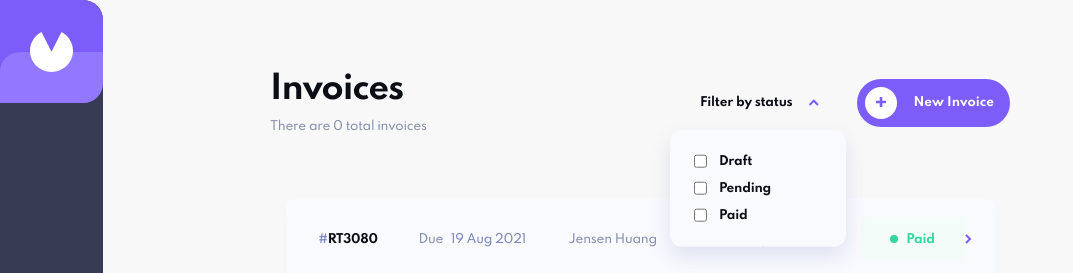
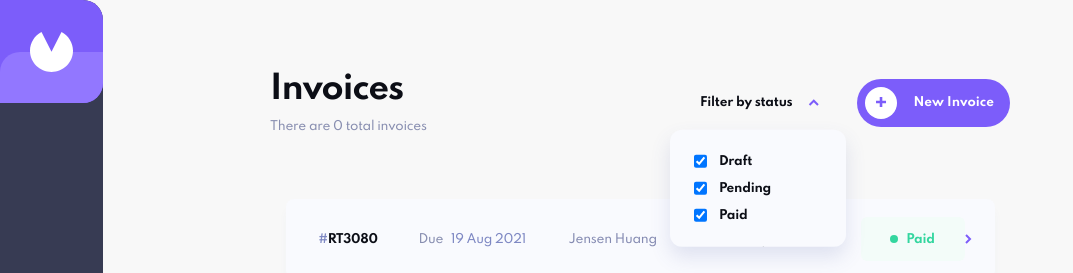
Before and after one commit to Euuphi/invoice-app, a Next.js app: page / in a window 1280 px wide. Both pictures are taken after a click on the button "Filter by status". Shown: the top 273 px of the page, without its empty margins (0-1073 px from the left). Built offline with nearby package versions, Linux system fonts and the light colour scheme.

Commit message:
Toggle filter option states when checkboxes change

```diff
--- a/src/components/sections/InvoiceList/InvoiceList.js
+++ b/src/components/sections/InvoiceList/InvoiceList.js
@@ -1,3 +1,4 @@
+import { useSelector } from "react-redux";
 // Components
 import FlexContainer from "components/layout/FlexContainer";
 import InvoiceItem from "./InvoiceItem";
@@ -10,6 +11,10 @@ const InvoiceList = () => {
 
     // Extract invoice data from json file intro an array of objects
     invoiceData = JSON.parse(JSON.stringify(data));
+
+    const filterOptions = useSelector((state) => state.filterOptions);
+
+    console.log(filterOptions);
 
     return (
         <FlexContainer flexDirection="column" gap="2rem" alignItems="center">
--- a/src/components/ui/FilterOptions/FilterOptions.js
+++ b/src/components/ui/FilterOptions/FilterOptions.js
@@ -16,7 +16,6 @@ const FilterOptions = () => {
         setMenuOpen((prevState) => !prevState);
     };
 
-    // TODO: Add filter functionality for viewing invoices
     return (
         <Container>
             <FilterOptionsButton onClick={clickHandler} menuOpen={menuOpen} />
--- a/src/components/ui/FilterOptions/FilterOptionsDropdown.js
+++ b/src/components/ui/FilterOptions/FilterOptionsDropdown.js
@@ -1,5 +1,11 @@
 import styled from "styled-components";
 import FilterOptionsItem from "./FilterOptionsItem";
+// Redux Actions
+import {
+    FILTER_PAID,
+    FILTER_PENDING,
+    FILTER_DRAFT,
+} from "actions/filterActions";
 
 const Container = styled.div`
     position: absolute;
@@ -25,9 +31,21 @@ const FilterOptionsDropdown = () => {
     return (
         <Container>
             <FilterOptionsList>
-                <FilterOptionsItem id="draft" label="Draft" />
-                <FilterOptionsItem id="pending" label="Pending" />
-                <FilterOptionsItem id="paid" label="Paid" />
+                <FilterOptionsItem
+                    id="draft"
+                    label="Draft"
+                    checkAction={FILTER_DRAFT}
+                />
+                <FilterOptionsItem
+                    id="pending"
+                    label="Pending"
+                    checkAction={FILTER_PENDING}
+                />
+                <FilterOptionsItem
+                    id="paid"
+                    label="Paid"
+                    checkAction={FILTER_PAID}
+                />
             </FilterOptionsList>
         </Container>
     );
--- a/src/components/ui/FilterOptions/FilterOptionsItem.js
+++ b/src/components/ui/FilterOptions/FilterOptionsItem.js
@@ -1,3 +1,4 @@
+import { useDispatch } from "react-redux";
 import styled from "styled-components";
 // Font
 import { H3SecondaryStyle } from "components/headings/H3Secondary";
@@ -14,10 +15,24 @@ const Label = styled.label`
     width: 100%;
 `;
 
-const FilterOptionsItem = ({ id, label }) => {
+const FilterOptionsItem = ({ id, label, checkAction }) => {
+    const dispatch = useDispatch();
+
+    // Dispatch action from checkAction prop
+    const checkHandler = () => {
+        dispatch({ type: checkAction });
+    };
+
     return (
         <ListItem>
-            <input type="checkbox" id={id} name={id} value={label} />
+            <input
+                type="checkbox"
+                defaultChecked
+                id={id}
+                name={id}
+                value={label}
+                onChange={checkHandler}
+            />
             <Label htmlFor={id}>{label}</Label>
         </ListItem>
     );
```
